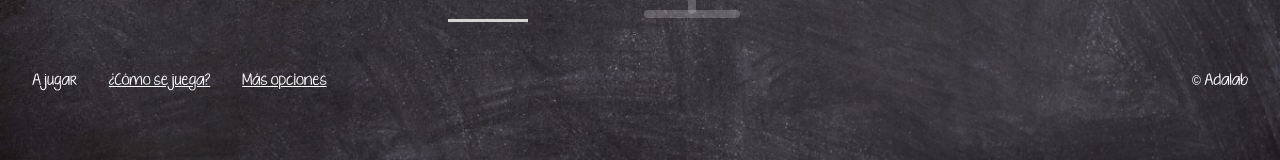
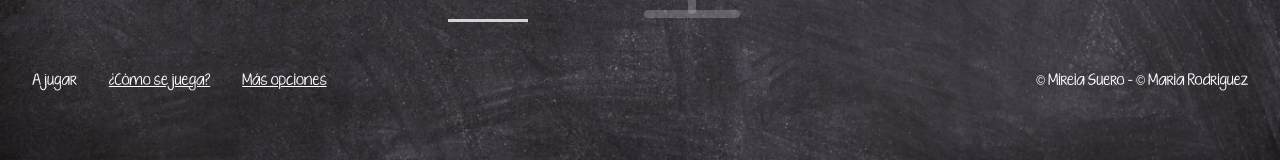
Before and after one commit to mireiasuefra/hangman-game, a React (Create React App) app: page / in a window 1280 px wide. Shown: the part 526-686 px from the top of the page. Built offline with nearby package versions, Linux system fonts and the light colour scheme; no server answers.

Commit message:
add instructions

```diff
--- a/src/components/Footer.js
+++ b/src/components/Footer.js
@@ -18,7 +18,7 @@ function Footer (props) {
       </li>
     </ul>
   </nav>
-  <small className="footer__copy">© Adalab</small>
+  <small className="footer__copy">© Mireia Suero - © Maria Rodriguez </small>
 </footer>
     );
 }
```
Also changed, not shown: src/components/Instructions.js (line endings or trailing spaces).
